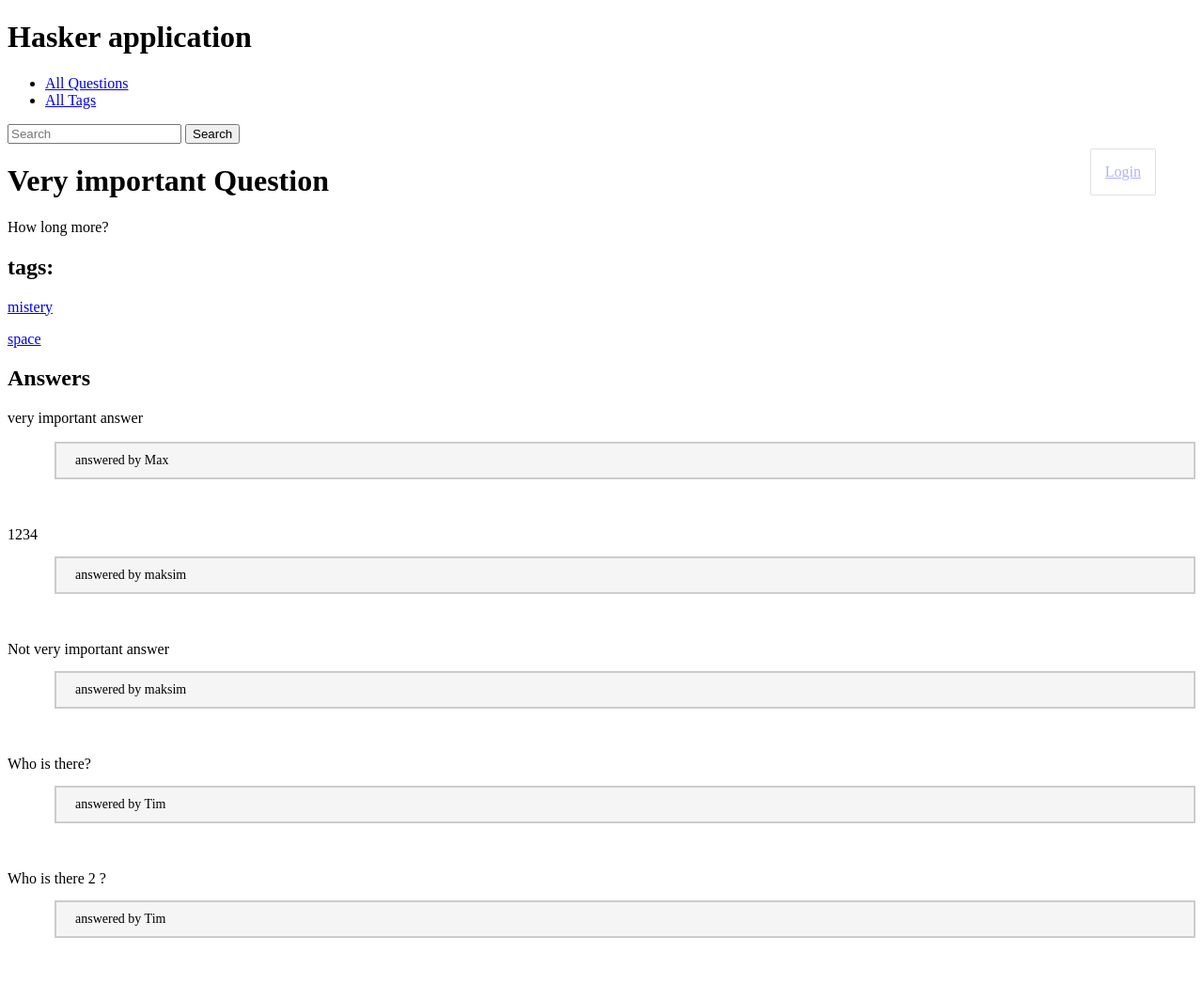
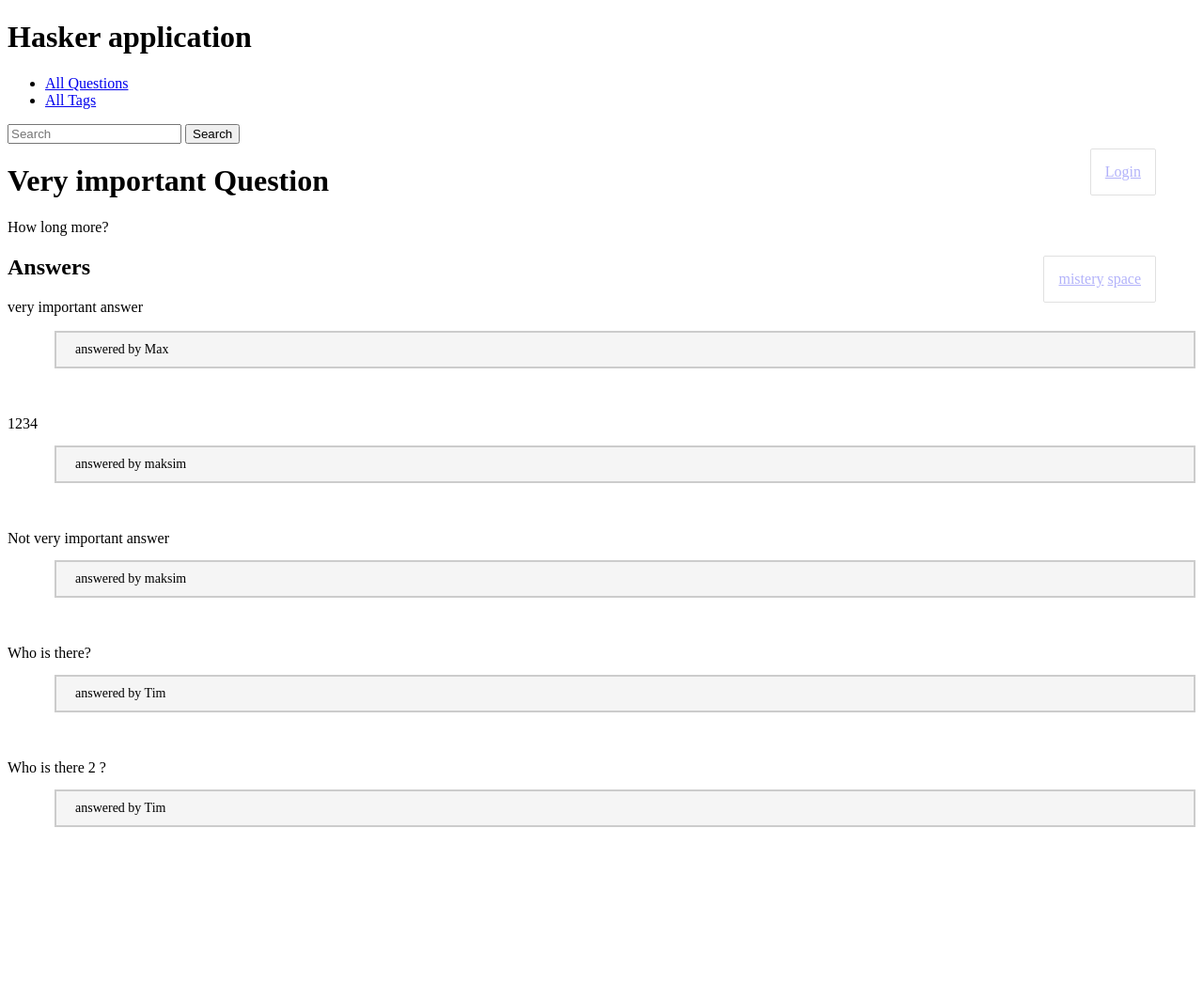
Before and after one commit to raptor72/hasker, a Django app: a page that uses hasker/templates/hasker/question_detail.html in a window 1280 px wide. Shown: the whole page at 94% size. After the commit the page ends 880 px from the top, so only its background shows below. Run offline with Django 3.2, Linux system fonts and the light colour scheme; data comes from the database, SQL or seed files in the repository; both versions use the stored data as it was after the commit.

Commit message:
correct css

```diff
--- a/hasker/templates/hasker/question_detail.html
+++ b/hasker/templates/hasker/question_detail.html
@@ -13,13 +13,11 @@
         {{ question.content }}
     </p>
 
-    <h2> tags: </h2>
-    <p>
+    <div class="admin-panel">
        {% for tag in question.tags.all %}
-          <p> <a href="{{ tag.get_absolute_url }}" class="but1">{{ tag.title }}</a> </p>
+        <a href="{{ tag.get_absolute_url }}">{{ tag.title }}</a>
        {% endfor %}
-    </p>
-
+    </div>
 
     <h2> Answers</h2>
     <p>
--- a/static/css/styles.css
+++ b/static/css/styles.css
@@ -19,6 +19,7 @@
     display: block; for horizontal view
     margin: 5px 0;
 } */
+
 a.edit, a.delete {
     display: none;
 }
```
Also changed, not shown: db.sqlite3.
